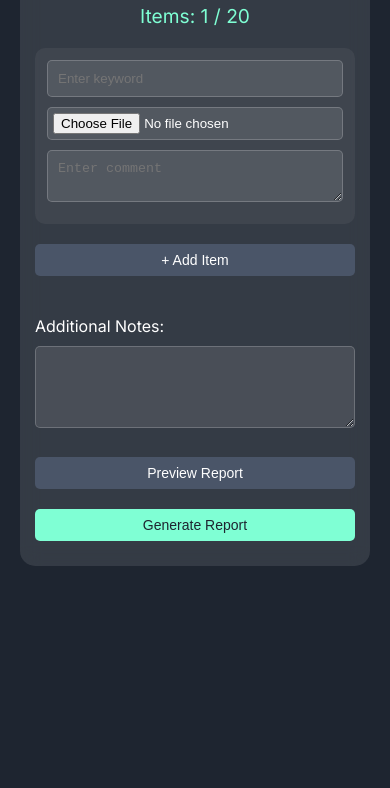
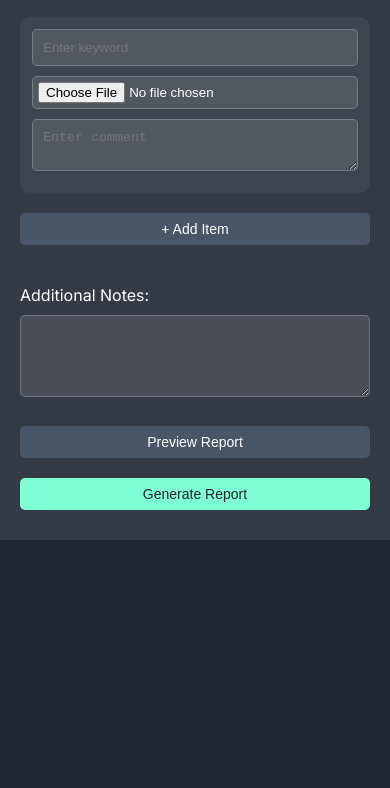
Before and after one commit to simplyjsp/Client-Report-Generator, a plain HTML site: page index.html in a window 390 px wide. Shown: the part 96-884 px from the top of the page. After the commit the page ends 844 px from the top, so only its background shows below. Drawn offline with nearby package versions, Linux system fonts and the light colour scheme.

Commit message:
Update styles.css

```diff
--- a/styles.css
+++ b/styles.css
@@ -3,22 +3,28 @@ body {
     background-color: #1e2530;
     color: #ffffff;
     margin: 0;
-    padding: 20px;
+    padding: 0;
     min-height: 100vh;
+    display: flex;
+    justify-content: center;
+    align-items: center;
 }
 
 .container {
     max-width: 800px;
-    margin: 0 auto;
-    padding: 20px;
+    width: 100%;
+    margin: 20px;
+    padding: 30px;
     background: rgba(255, 255, 255, 0.1);
     border-radius: 15px;
     backdrop-filter: blur(10px);
+    box-sizing: border-box;
 }
 
 h1 {
     text-align: center;
     color: #7fffd4;
+    margin-top: 0;
     margin-bottom: 20px;
 }
 
@@ -207,8 +213,14 @@ h1 {
 }
 
 @media (max-width: 767px) {
+    body {
+        display: block;
+    }
+
     .container {
-        padding: 15px;
+        margin: 0;
+        padding: 20px;
+        border-radius: 0;
     }
 
     h1 {
```
